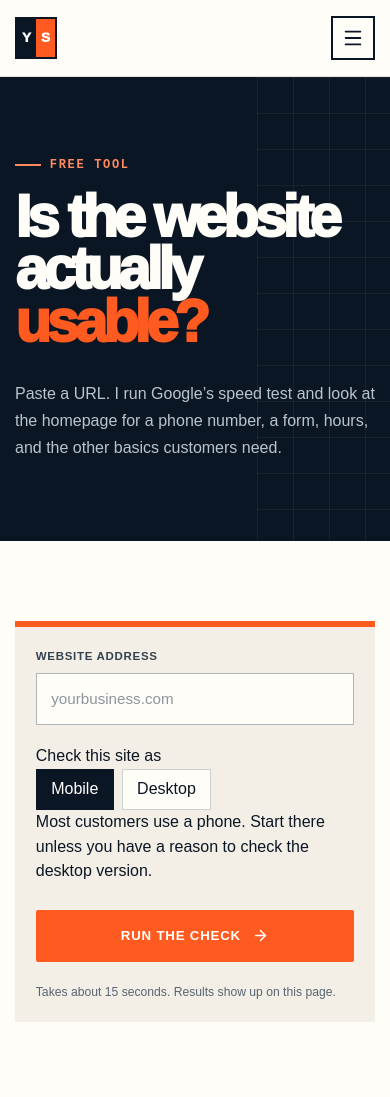
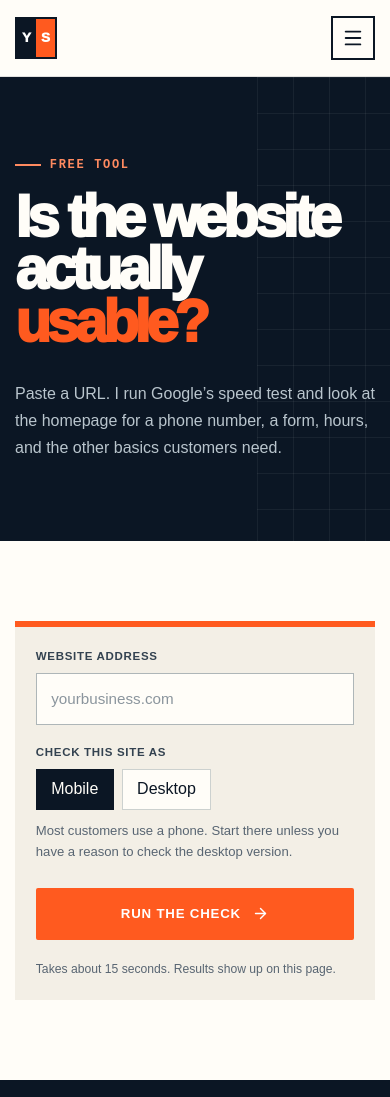
Before and after one commit to CRMwebsolution/yoursitesolution-co, a Next.js app: page /tools/website-check in a window 390 px wide. Shown: the top 1097 px of the page. Built offline with nearby package versions, Linux system fonts and the light colour scheme.

Commit message:
Style the mobile/desktop picker on website check.

```diff
--- a/app/tools/tools.css
+++ b/app/tools/tools.css
@@ -26,6 +26,30 @@
   max-width: 920px;
 }
 
+.device-choice {
+  margin: 0;
+  border: 0;
+  padding: 0;
+}
+
+.device-choice legend {
+  margin-bottom: 0.45rem;
+  color: #334250;
+  font-size: 0.72rem;
+  font-weight: 900;
+  letter-spacing: 0.06em;
+  text-transform: uppercase;
+}
+
+.device-choice p {
+  margin: 0.7rem 0 0;
+  color: var(--muted);
+  font-size: 0.82rem;
+  text-transform: none;
+  letter-spacing: 0;
+  font-weight: 500;
+}
+
 .tool-results h2,
 .tool-followup h2 {
   margin: 0.35rem 0 1.2rem;
@@ -39,6 +63,11 @@
   grid-template-columns: 1fr 1fr;
   gap: 1.2rem;
   margin-bottom: 1.4rem;
+}
+
+.score-boards-single {
+  grid-template-columns: 1fr;
+  max-width: 640px;
 }
 
 .score-board {
```
